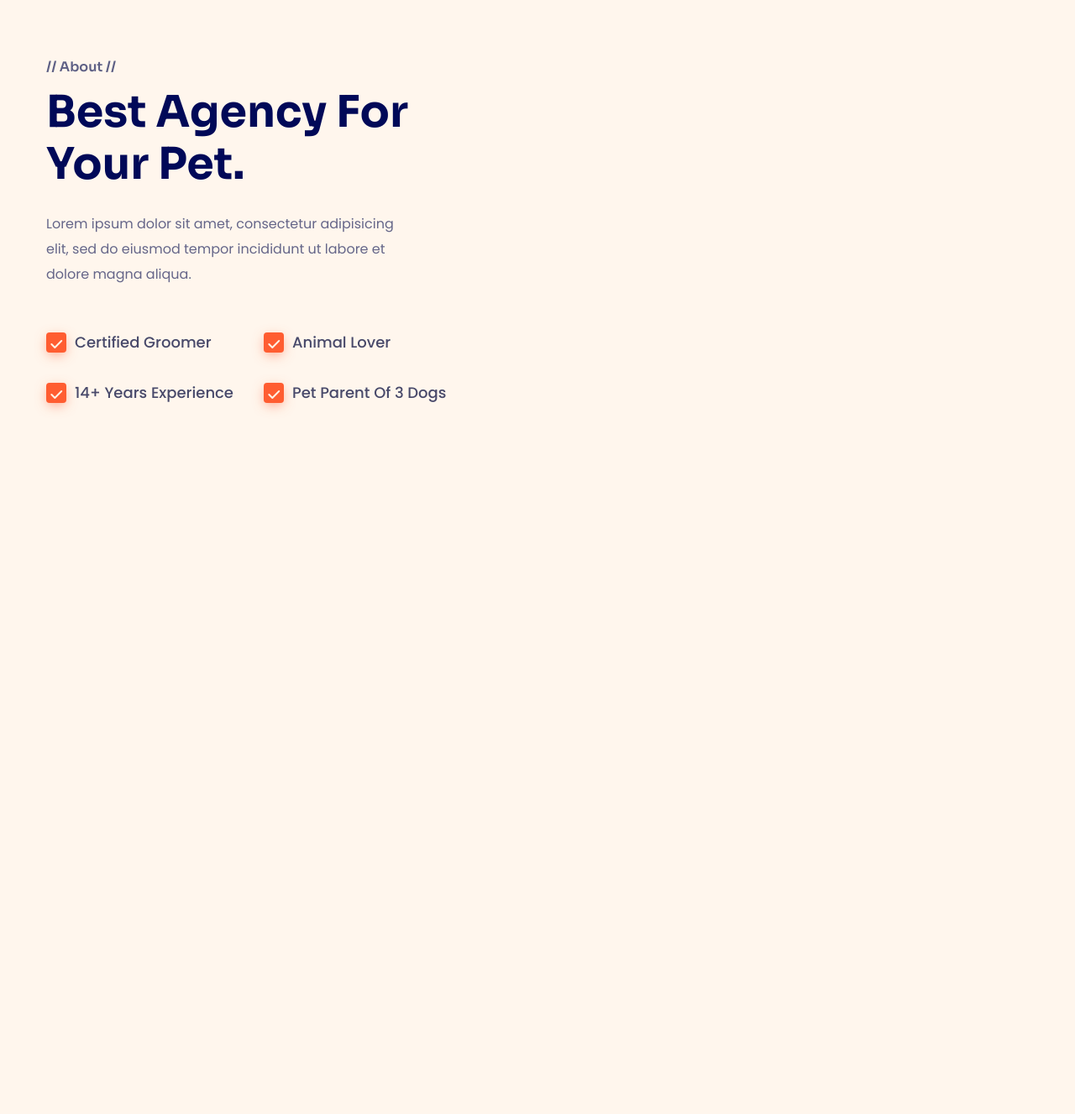
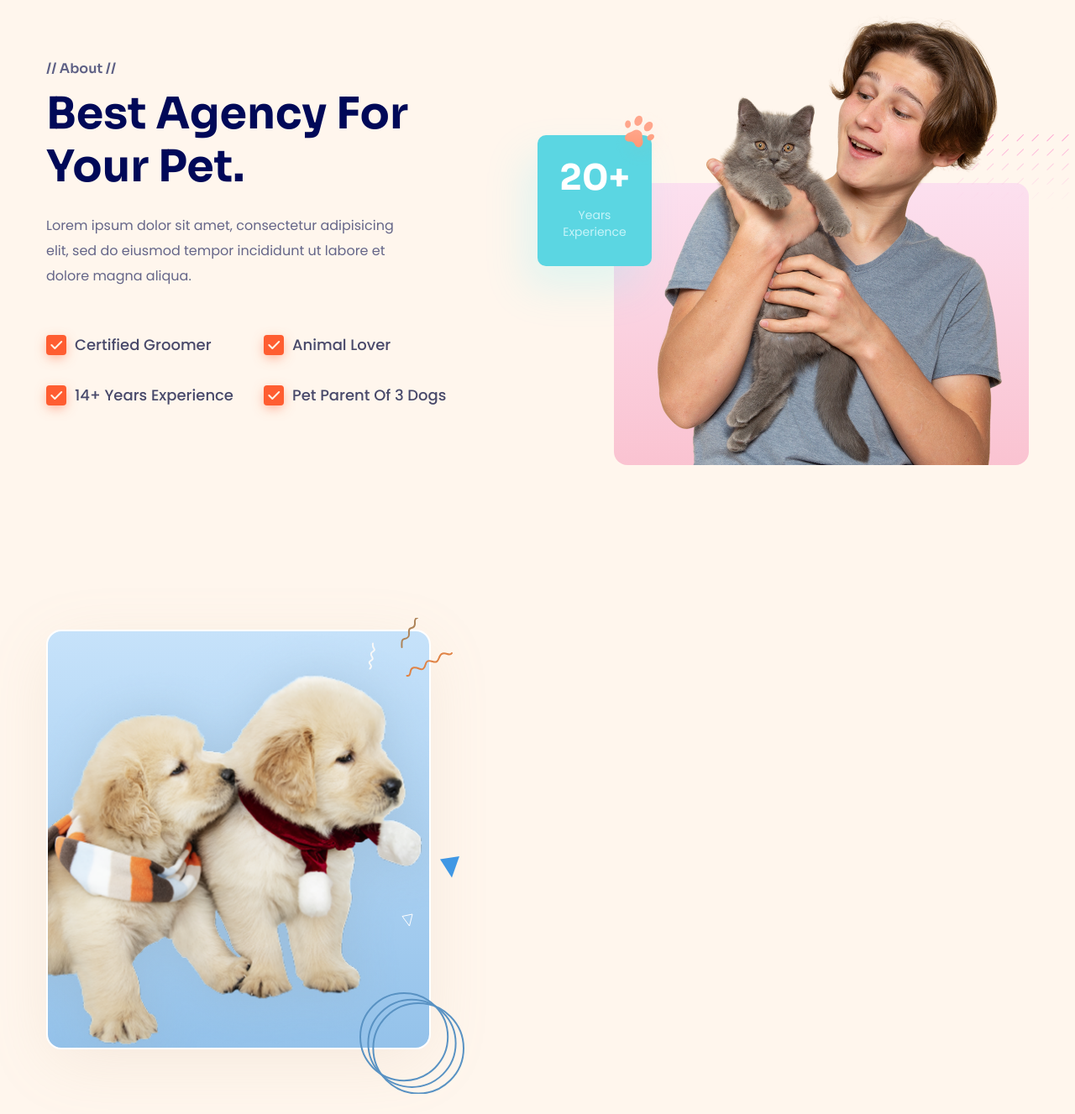
Before and after one commit to Huu-Hau/f8-htmlcss-04, a plain HTML site: page index.html in a window 1280 px wide. Shown: the part 893-2220 px from the top of the page at 84% size. Drawn offline with Linux system fonts and the light colour scheme.

Commit message:
Làm phần about #2, 3

```diff
--- a/assets/css/styles.css
+++ b/assets/css/styles.css
@@ -298,14 +298,18 @@ a {
 
 /* About */
 .about {
-  margin-top: 207px;
+  margin-top: 138px;
 }
 
 .about__inner {
   display: grid;
   grid-template-columns: 1fr 1fr;
+  align-items: center;
+  row-gap: 196px;
 }
-
+.about__media {
+  position: relative;
+}
 .about__label {
   font-family: Sora, sans-serif;
   font-size: 1.6rem;
@@ -361,7 +365,119 @@ a {
 
 .about__check-item::after {
   position: absolute;
-  top: 4px;
+  top: 2px;
   left: 5px;
   content: url(../icons/about-icon-01.svg);
 }
+
+.about__card {
+  padding: 30px 26px;
+  position: absolute;
+  top: 158px;
+  left: 0;
+  width: 136px;
+  border-radius: 10px;
+  background: #5bd6e2;
+  box-shadow: -15px 26px 48px 0 rgba(85, 240, 255, 0.17);
+  text-align: center;
+}
+
+.about__card-title {
+  color: #fff;
+  font-family: "Sora";
+  font-size: 4.2rem;
+  font-weight: 700;
+  line-height: 1;
+}
+
+.about__card-desc {
+  margin-top: 14px;
+  color: #c6f4f9;
+  text-align: center;
+  font-family: "Poppins";
+  font-size: 1.4rem;
+  font-style: normal;
+  font-weight: 400;
+  line-height: 1.42;
+}
+
+.about__card-decor {
+  position: absolute;
+  top: -39px;
+  right: -32px;
+}
+
+.about__img-wrap {
+  position: relative;
+  margin-left: auto;
+  width: 494px;
+}
+
+.about__img-wrap::after {
+  position: absolute;
+  inset: auto 0 0 0;
+  z-index: -1;
+  content: "";
+  height: 336px;
+  background: linear-gradient(180deg, #fce0ef 0%, #fac3d1 100%);
+  border-radius: 16px;
+}
+
+.about__img {
+  width: 450px;
+  display: block;
+  margin: 0 auto;
+}
+
+.about__media-decor {
+  position: absolute;
+  top: 157px;
+  right: -48px;
+  z-index: -1;
+}
+
+.about__img-wrap-bottom {
+  width: 458px;
+  margin-left: 0;
+  border-radius: 18px;
+  border: 2px solid #fff;
+  background: linear-gradient(180deg, #c6e2fa 0%, #94c2ea 100%);
+  box-shadow: 0 17px 77px -8px rgba(190, 165, 139, 0.17);
+}
+
+.about__img-wrap-bottom::after {
+  content: none;
+}
+
+.about__img-bottom {
+  width: 100%;
+}
+
+.about__decor-img {
+  position: absolute;
+}
+
+.about__decor-img:nth-child(1) {
+  top: 13px;
+  right: 64px;
+}
+.about__decor-img:nth-child(2) {
+  top: -16px;
+  right: 13px;
+}
+.about__decor-img:nth-child(3) {
+  top: 25px;
+  right: -28px;
+}
+.about__decor-img:nth-child(4) {
+  top: 268px;
+  right: -36px;
+}
+.about__decor-img:nth-child(5) {
+  top: 336px;
+  right: 19px;
+}
+.about__decor-img:nth-child(6) {
+  bottom: -55px;
+  right: -42px;
+}
--- a/index.html
+++ b/index.html
@@ -264,8 +264,77 @@
                 <span class="about__check-item">Pet Parent Of 3 Dogs</span>
               </div>
             </section>
-            <div class="about__media"></div>
-            <div class="about__media"></div>
+            <div class="about__media">
+              <!-- About card -->
+              <div class="about__card">
+                <b class="about__card-title">20+</b>
+                <p class="about__card-desc">Years Experience</p>
+                <img
+                  src="./assets/img/about__decor-01.png"
+                  alt=""
+                  class="about__card-decor"
+                />
+              </div>
+
+              <!-- About image wrapper -->
+              <figure class="about__img-wrap">
+                <img
+                  src="./assets/img/about-01.png"
+                  alt=""
+                  class="about__img"
+                />
+              </figure>
+
+              <img
+                src="./assets/icons/about-icon-02.svg"
+                alt=""
+                class="about__media-decor"
+              />
+            </div>
+            <div class="about__media">
+              <figure class="about__img-wrap about__img-wrap-bottom">
+                <img
+                  src="./assets/img/about-02.png"
+                  alt=""
+                  class="about__img about__img-bottom"
+                />
+
+                <!-- Decorators -->
+
+                <div>
+                  <img
+                    src="./assets/icons/about-icon-03.svg"
+                    alt=""
+                    class="about__decor-img"
+                  />
+                  <img
+                    src="./assets/icons/about-icon-04.svg"
+                    alt=""
+                    class="about__decor-img"
+                  />
+                  <img
+                    src="./assets/icons/about-icon-05.svg"
+                    alt=""
+                    class="about__decor-img"
+                  />
+                  <img
+                    src="./assets/icons/about-icon-06.svg"
+                    alt=""
+                    class="about__decor-img"
+                  />
+                  <img
+                    src="./assets/icons/about-icon-07.svg"
+                    alt=""
+                    class="about__decor-img"
+                  />
+                  <img
+                    src="./assets/icons/about-icon-08.svg"
+                    alt=""
+                    class="about__decor-img"
+                  />
+                </div>
+              </figure>
+            </div>
             <section class="about__content"></section>
           </div>
         </div>
```
Also changed, not shown: assets/icons/about-icon-02.svg (added), assets/icons/about-icon-03.svg (added), assets/icons/about-icon-04.svg (added), assets/icons/about-icon-05.svg (added), assets/icons/about-icon-06.svg (added), assets/icons/about-icon-07.svg (added), assets/icons/about-icon-08.svg (added), assets/img/about-01.png (added), assets/img/about-02.png (added), assets/img/about__decor-01.png (added).
